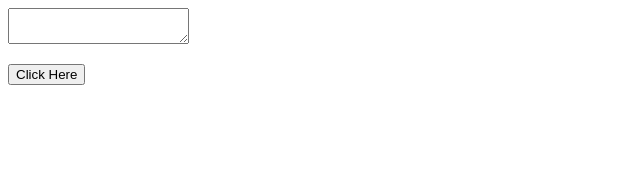
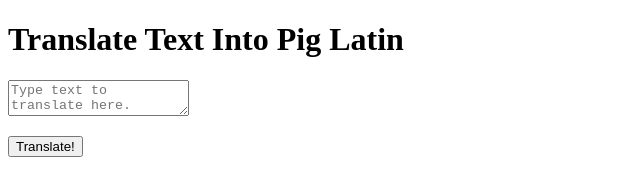
Before and after one commit to NCiarelli/pig-latin-translator, a website: page index.html in a window 1280 px wide. Shown: the whole page, without its empty margins (0-640 px from the left). Drawn offline with Linux system fonts and the light colour scheme.

Commit message:
Added comments, some small additions to the HTML to make things more clear, and a README file for using the project files.

```diff
--- a/index.html
+++ b/index.html
@@ -5,14 +5,15 @@
   <meta charset="UTF-8" />
   <meta name="viewport" content="width=device-width, initial-scale=1.0" />
   <meta http-equiv="X-UA-Compatible" content="ie=edge" />
-  <title>Document</title>
+  <title>Pig Latin Translator</title>
 </head>
 
 <body>
+  <h1>Translate Text Into Pig Latin</h1>
   <form>
-    <textarea name="word" required></textarea>
+    <textarea name="word" placeholder="Type text to translate here." required></textarea>
     <p id="translation"></p>
-    <button type="submit">Click Here</button>
+    <button type="submit">Translate!</button>
   </form>
   <script src="script.js"></script>
 </body>
```
Also changed, not shown: package.json (+9 -1 lines), script.js (+13 -1 lines), README.md (added), 1 other file.
